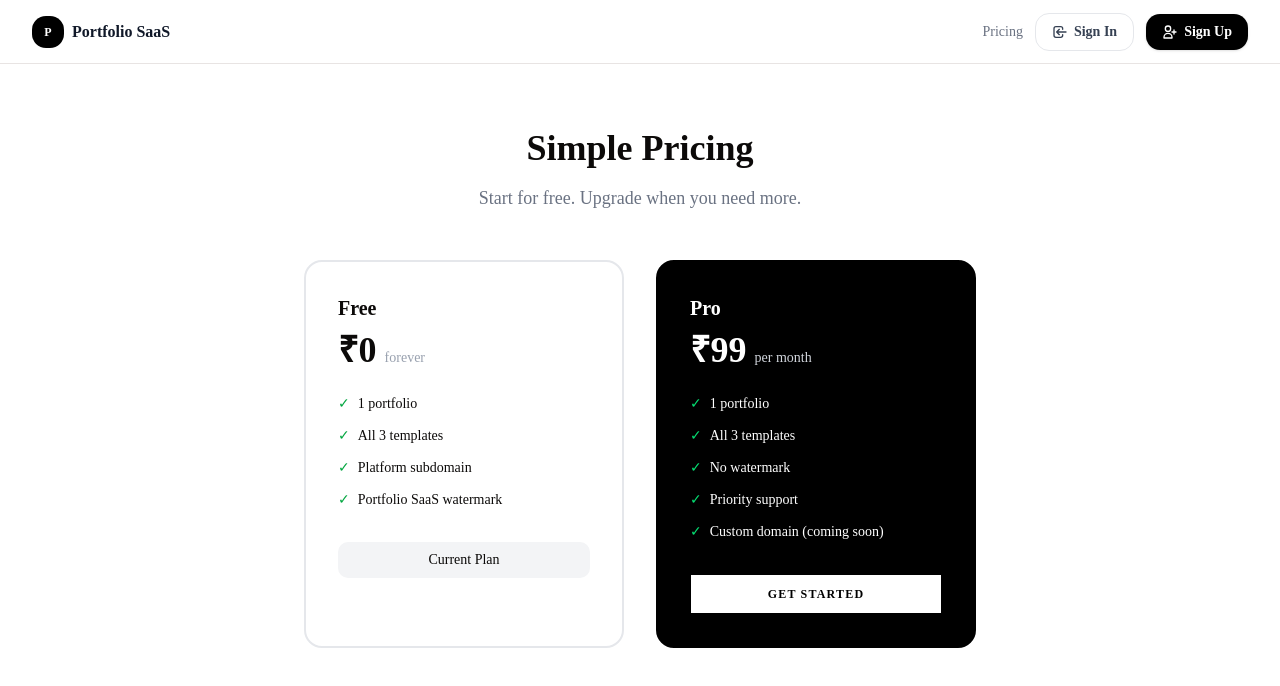
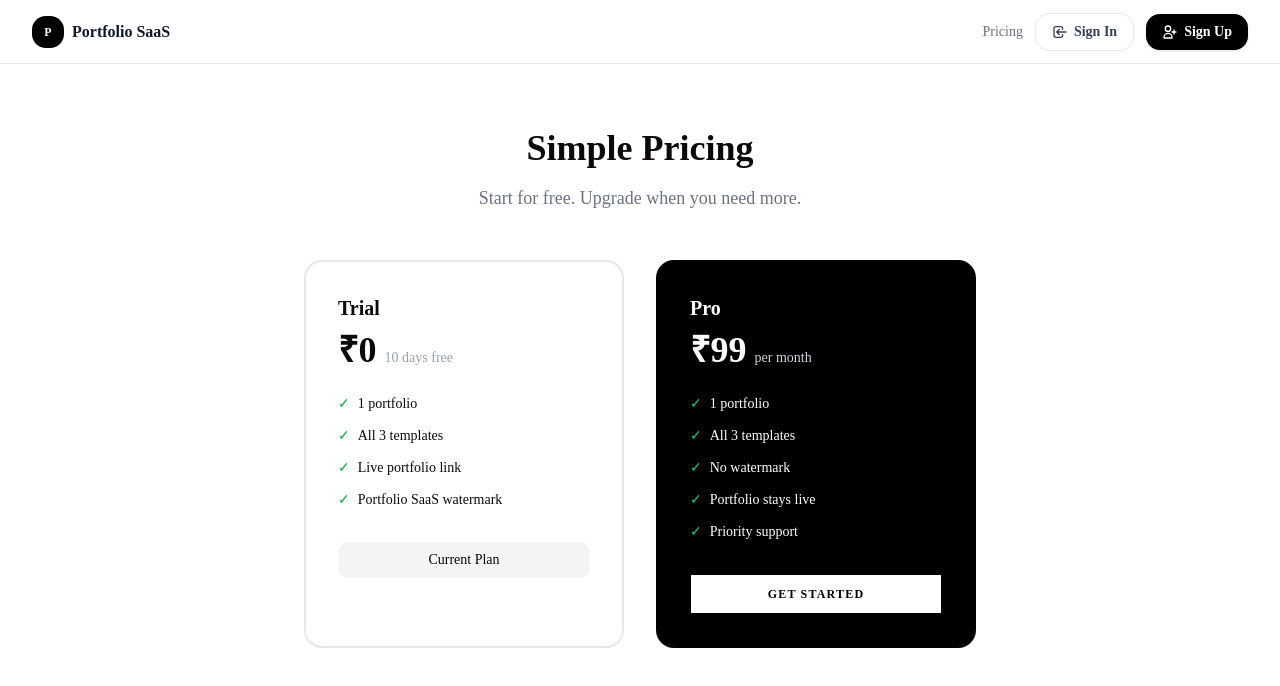
Before and after one commit to mohit23ucs172/portfolio-saas, a Next.js app: page /pricing in a window 1280 px wide. Shown: the top 686 px of the page. Built offline with nearby package versions, Linux system fonts and the light colour scheme; no server answers.

Commit message:
update pricing page for trial model

```diff
--- a/src/app/pricing/page.tsx
+++ b/src/app/pricing/page.tsx
@@ -19,13 +19,13 @@ export default async function PricingPage() {
 const plans = [
   {
     id: 'free',
-    name: 'Free',
+    name: 'Trial',
     price: '₹0',
-    period: 'forever',
+    period: '10 days free',
     features: [
       '1 portfolio',
       'All 3 templates',
-      'Platform subdomain',
+      'Live portfolio link',
       'Portfolio SaaS watermark',
     ],
     cta: 'Current Plan',
@@ -40,14 +40,13 @@ const plans = [
       '1 portfolio',
       'All 3 templates',
       'No watermark',
+      'Portfolio stays live',
       'Priority support',
-      'Custom domain (coming soon)',
     ],
     cta: 'Upgrade to Pro',
     disabled: false,
   },
 ]
-
   return (
     <main className="max-w-4xl mx-auto py-8 md:py-16 px-4 md:px-8">
       <div className="text-center mb-12">
```
